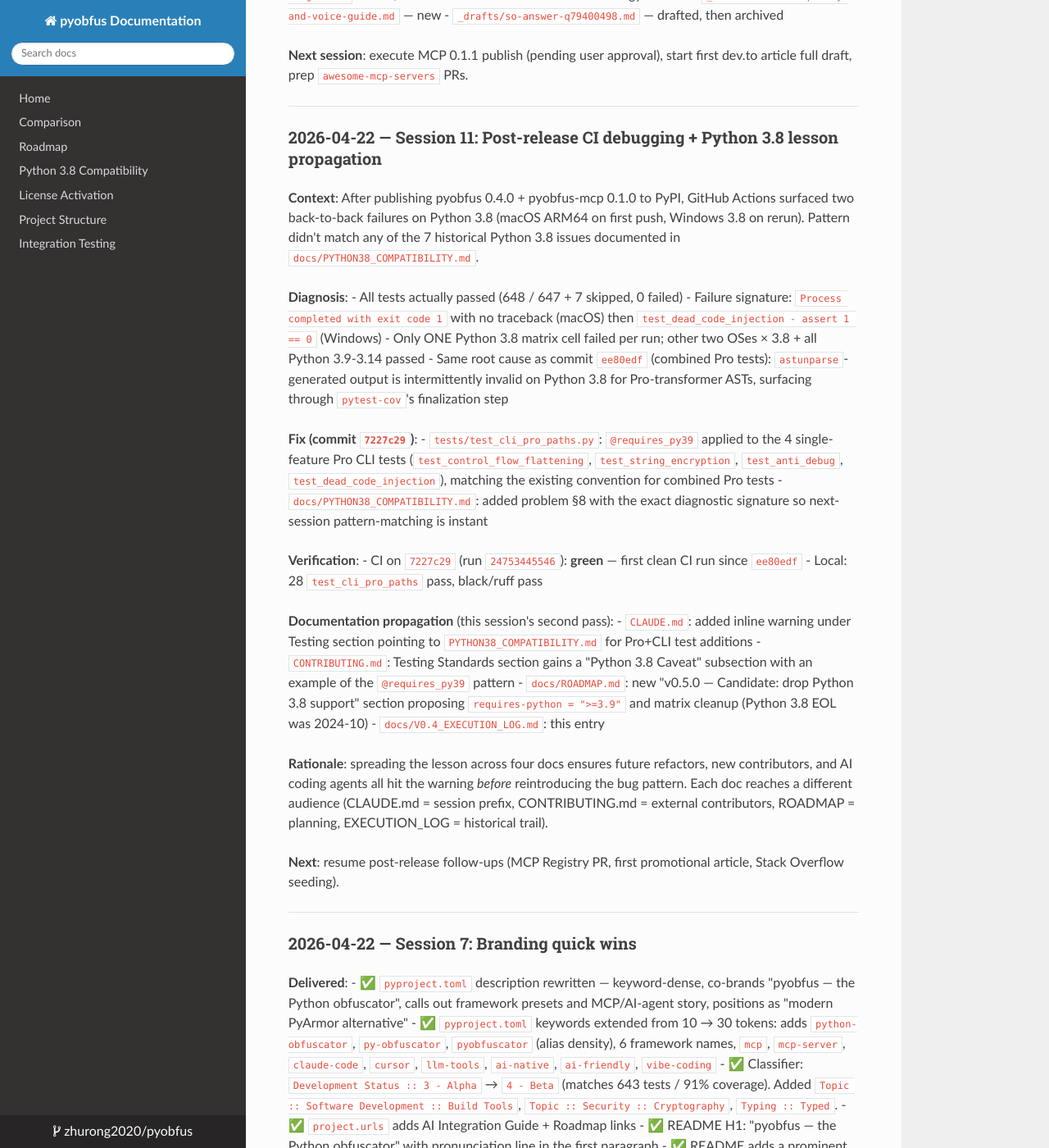
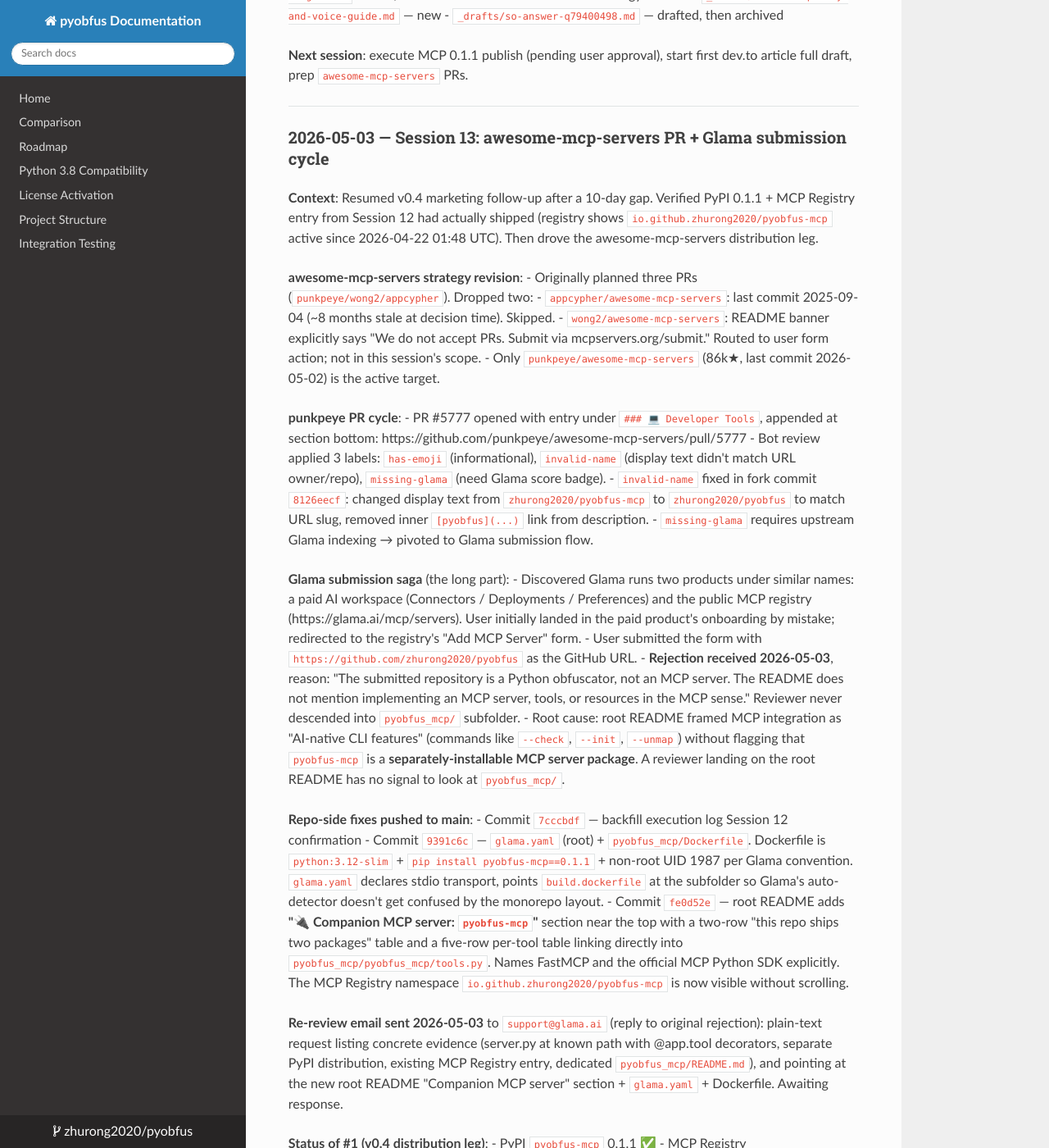
Before and after one commit to zhurong2020/pyobfus, an MkDocs documentation site: the page built from docs/V0.4_EXECUTION_LOG.md, in a window 1280 px wide and 1400 px high, scrolled down 6909 px. Shown: the whole window at 82% size. Built offline with MkDocs 1.6.1, drawn with Linux system fonts in a browser that asks for light colours; nearby versions of some CDN libraries; some of the changed text lies outside the part shown.

Commit message:
docs(execution-log): record Session 13 — punkpeye PR + Glama review cycle
- punkpeye PR #5777 opened, invalid-name fix pushed (display text
  aligned with URL owner/repo)
- appcypher dropped (stale ~8mo), wong2 deferred to user form action
- Glama first-round rejection 2026-05-03: reviewer only inspected
  root README, missed the pyobfus_mcp/ subfolder
- Repo fixes shipped: glama.yaml + Dockerfile (2271642), root README
  Companion MCP server section (6a43cb5)
- Re-review reply sent to support@glama.ai 2026-05-03, awaiting
  response. punkpeye PR blocked on Glama badge until then.

```diff
--- a/docs/V0.4_EXECUTION_LOG.md
+++ b/docs/V0.4_EXECUTION_LOG.md
@@ -242,6 +242,50 @@
 
 ---
 
+### 2026-05-03 — Session 13: awesome-mcp-servers PR + Glama submission cycle
+
+**Context**: Resumed v0.4 marketing follow-up after a 10-day gap. Verified PyPI 0.1.1 + MCP Registry entry from Session 12 had actually shipped (registry shows `io.github.zhurong2020/pyobfus-mcp` active since 2026-04-22 01:48 UTC). Then drove the awesome-mcp-servers distribution leg.
+
+**awesome-mcp-servers strategy revision**:
+- Originally planned three PRs (`punkpeye/wong2/appcypher`). Dropped two:
+  - `appcypher/awesome-mcp-servers`: last commit 2025-09-04 (~8 months stale at decision time). Skipped.
+  - `wong2/awesome-mcp-servers`: README banner explicitly says "We do not accept PRs. Submit via mcpservers.org/submit." Routed to user form action; not in this session's scope.
+- Only `punkpeye/awesome-mcp-servers` (86k★, last commit 2026-05-02) is the active target.
+
+**punkpeye PR cycle**:
+- PR #5777 opened with entry under `### 💻 Developer Tools`, appended at section bottom: https://github.com/punkpeye/awesome-mcp-servers/pull/5777
+- Bot review applied 3 labels: `has-emoji` (informational), `invalid-name` (display text didn't match URL owner/repo), `missing-glama` (need Glama score badge).
+- `invalid-name` fixed in fork commit `8126eecf`: changed display text from `zhurong2020/pyobfus-mcp` to `zhurong2020/pyobfus` to match URL slug, removed inner `[pyobfus](...)` link from description.
+- `missing-glama` requires upstream Glama indexing → pivoted to Glama submission flow.
+
+**Glama submission saga** (the long part):
+- Discovered Glama runs two products under similar names: a paid AI workspace (Connectors / Deployments / Preferences) and the public MCP registry (https://glama.ai/mcp/servers). User initially landed in the paid product's onboarding by mistake; redirected to the registry's "Add MCP Server" form.
+- User submitted the form with `https://github.com/zhurong2020/pyobfus` as the GitHub URL.
+- **Rejection received 2026-05-03**, reason: "The submitted repository is a Python obfuscator, not an MCP server. The README does not mention implementing an MCP server, tools, or resources in the MCP sense." Reviewer never descended into `pyobfus_mcp/` subfolder.
+- Root cause: root README framed MCP integration as "AI-native CLI features" (commands like `--check`, `--init`, `--unmap`) without flagging that `pyobfus-mcp` is a **separately-installable MCP server package**. A reviewer landing on the root README has no signal to look at `pyobfus_mcp/`.
+
+**Repo-side fixes pushed to main**:
+- Commit `7cccbdf` — backfill execution log Session 12 confirmation
+- Commit `9391c6c` — `glama.yaml` (root) + `pyobfus_mcp/Dockerfile`. Dockerfile is `python:3.12-slim` + `pip install pyobfus-mcp==0.1.1` + non-root UID 1987 per Glama convention. `glama.yaml` declares stdio transport, points `build.dockerfile` at the subfolder so Glama's auto-detector doesn't get confused by the monorepo layout.
+- Commit `fe0d52e` — root README adds **"🔌 Companion MCP server: `pyobfus-mcp`"** section near the top with a two-row "this repo ships two packages" table and a five-row per-tool table linking directly into `pyobfus_mcp/pyobfus_mcp/tools.py`. Names FastMCP and the official MCP Python SDK explicitly. The MCP Registry namespace `io.github.zhurong2020/pyobfus-mcp` is now visible without scrolling.
+
+**Re-review email sent 2026-05-03** to `support@glama.ai` (reply to original rejection): plain-text request listing concrete evidence (server.py at known path with @app.tool decorators, separate PyPI distribution, existing MCP Registry entry, dedicated `pyobfus_mcp/README.md`), and pointing at the new root README "Companion MCP server" section + `glama.yaml` + Dockerfile. Awaiting response.
+
+**Status of #1 (v0.4 distribution leg)**:
+- PyPI `pyobfus-mcp` 0.1.1 ✅
+- MCP Registry `io.github.zhurong2020/pyobfus-mcp` ✅ active
+- punkpeye PR #5777 🟡 blocked on Glama badge — `invalid-name` cleared, `missing-glama` pending Glama re-review approval
+- Glama public registry indexing 🟡 pending re-review (rejection email reply sent 2026-05-03)
+- appcypher list ❌ skipped (stale)
+- wong2 list ⚠️ deferred to user form action (mcpservers.org/submit)
+
+**Next**:
+- When Glama approves: badge endpoint at `https://glama.ai/mcp/servers/zhurong2020/pyobfus/badges/score.svg` returns SVG → update PR #5777 to insert badge between display name and emoji icons (look at line 1090 `ypollak2/llm-router` or 1097 `drumst0ck/uploadkit` for exact format).
+- After PR #5777 merges or stalls 2+ weeks: brief user on wong2 / mcpservers.org submission.
+- Then move to #4 (CCPC software copyright filing) per user-stated priority.
+
+---
+
 ### 2026-04-22 — Session 11: Post-release CI debugging + Python 3.8 lesson propagation
 
 **Context**: After publishing pyobfus 0.4.0 + pyobfus-mcp 0.1.0 to PyPI, GitHub Actions surfaced two back-to-back failures on Python 3.8 (macOS ARM64 on first push, Windows 3.8 on rerun). Pattern didn't match any of the 7 historical Python 3.8 issues documented in `docs/PYTHON38_COMPATIBILITY.md`.
```
